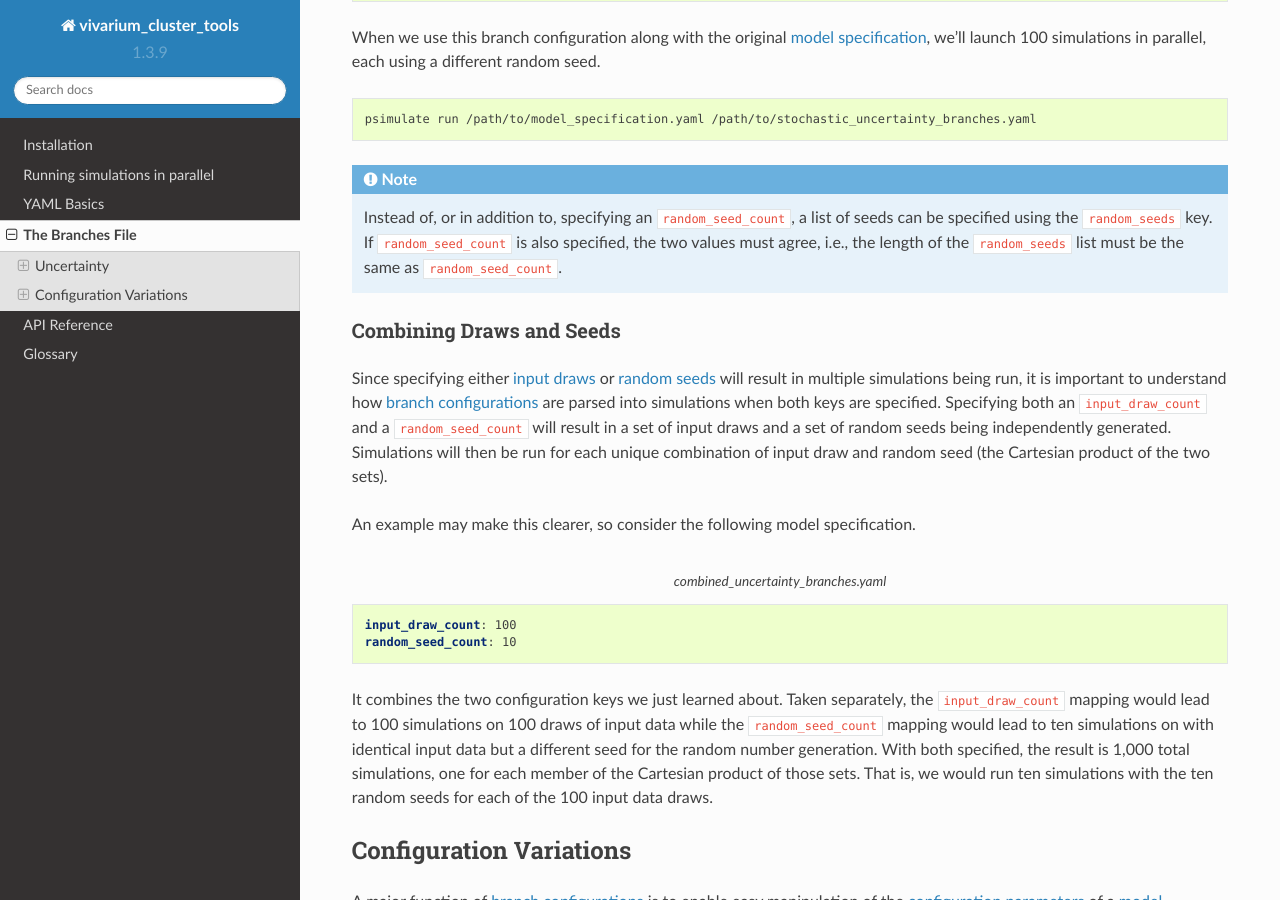
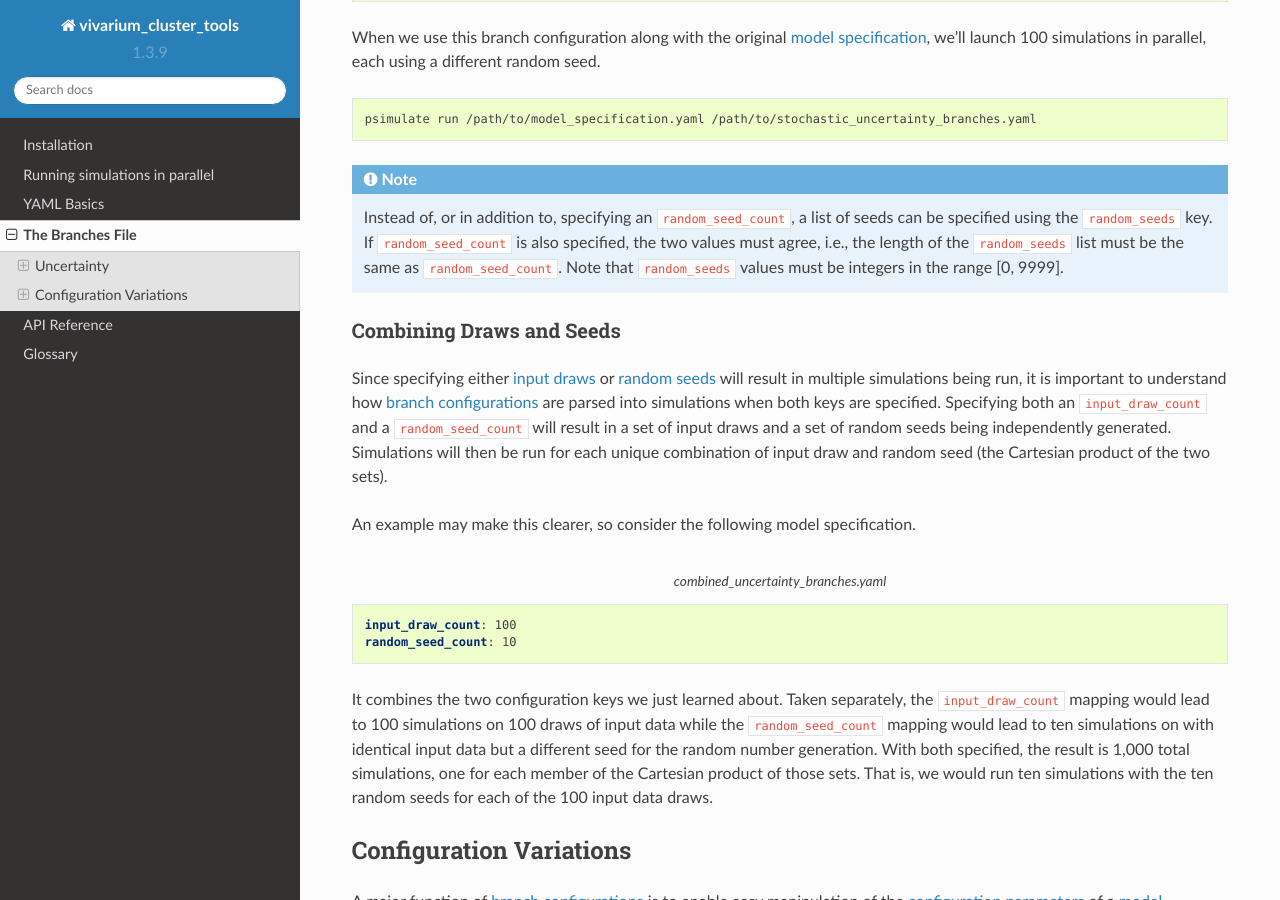
Before and after one commit to ihmeuw/vivarium_cluster_tools, a Sphinx documentation site: the page built from docs/source/branch.rst, in a window 1280 px wide and 900 px high, scrolled down 2357 px. Built offline with Sphinx 7.4.7 and the Read the Docs theme 2.0.0, drawn with Linux system fonts in a browser that asks for light colours.

Commit message:
Add doc note on random_seeds range

```diff
--- a/docs/source/branch.rst
+++ b/docs/source/branch.rst
@@ -104,7 +104,8 @@ we'll launch 100 simulations in parallel, each using a different random seed.
 .. note::
     Instead of, or in addition to, specifying an ``random_seed_count``, a list of seeds can be specified using the
     ``random_seeds`` key. If ``random_seed_count`` is also specified, the two values must agree, i.e., the
-    length of the ``random_seeds`` list must be the same as ``random_seed_count``.
+    length of the ``random_seeds`` list must be the same as ``random_seed_count``. Note that ``random_seeds`` values
+    must be integers in the range [0, 9999].
 
 Combining Draws and Seeds
 ^^^^^^^^^^^^^^^^^^^^^^^^^
```
